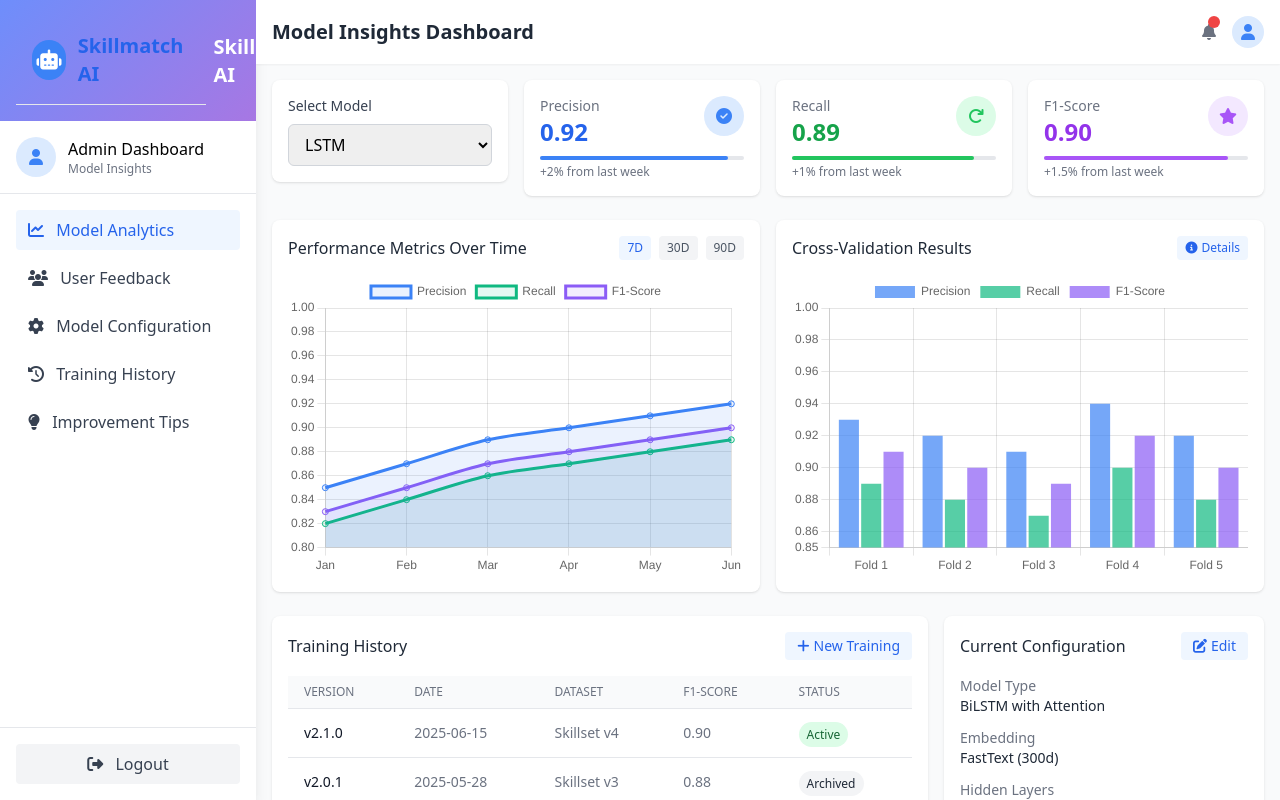
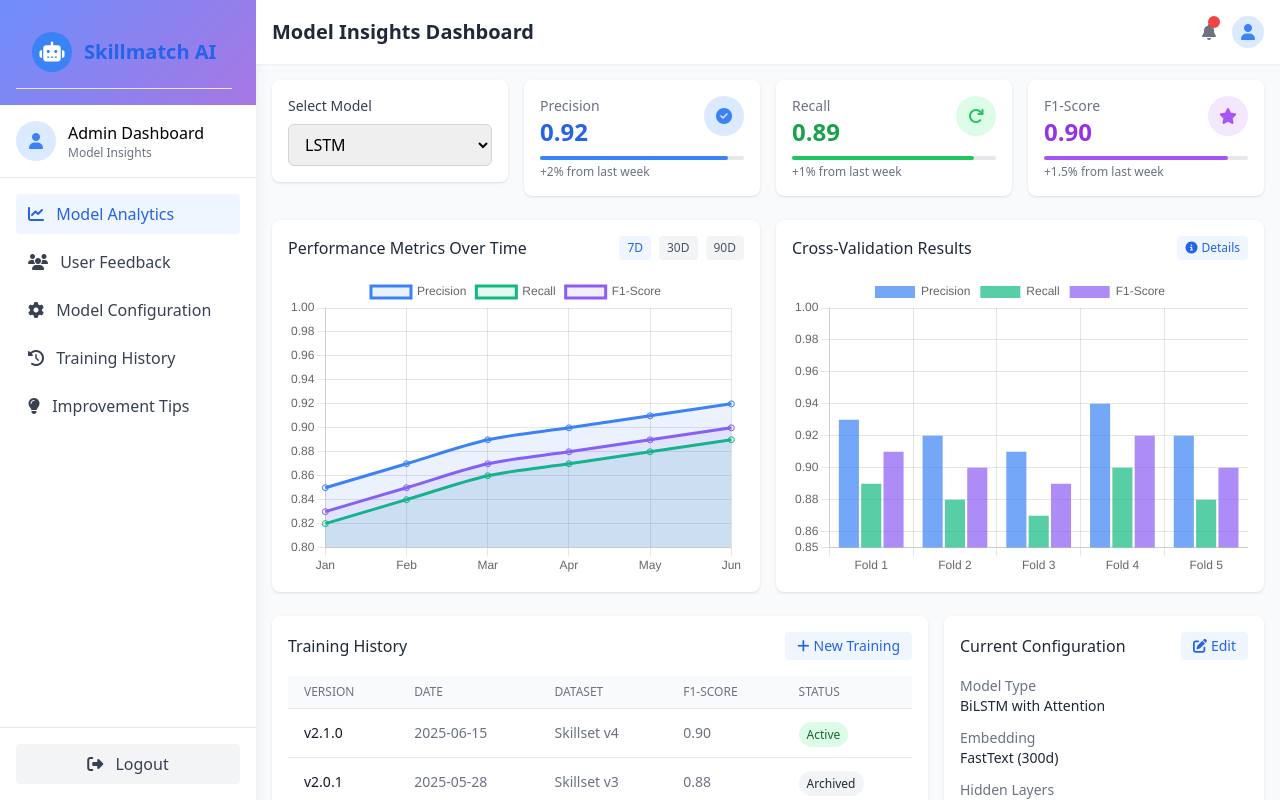
Before and after one commit to vannn-15/Skillmatch-AI, a plain HTML site: page ModelInsight.html in a window 1280 px wide. Drawn offline with nearby package versions, Linux system fonts and the light colour scheme.

Commit message:
Update ModelInsight.html

```diff
--- a/ModelInsight.html
+++ b/ModelInsight.html
@@ -54,7 +54,6 @@
                 </div>
                 <h1 class="logo-text text-xl font-bold text-blue-600">Skillmatch AI</h1>
             </div>
-                    <h1 class="text-xl font-bold">Skillmatch AI</h1>
                 </div>
             </div>
             <div class="p-4 border-b">
```
